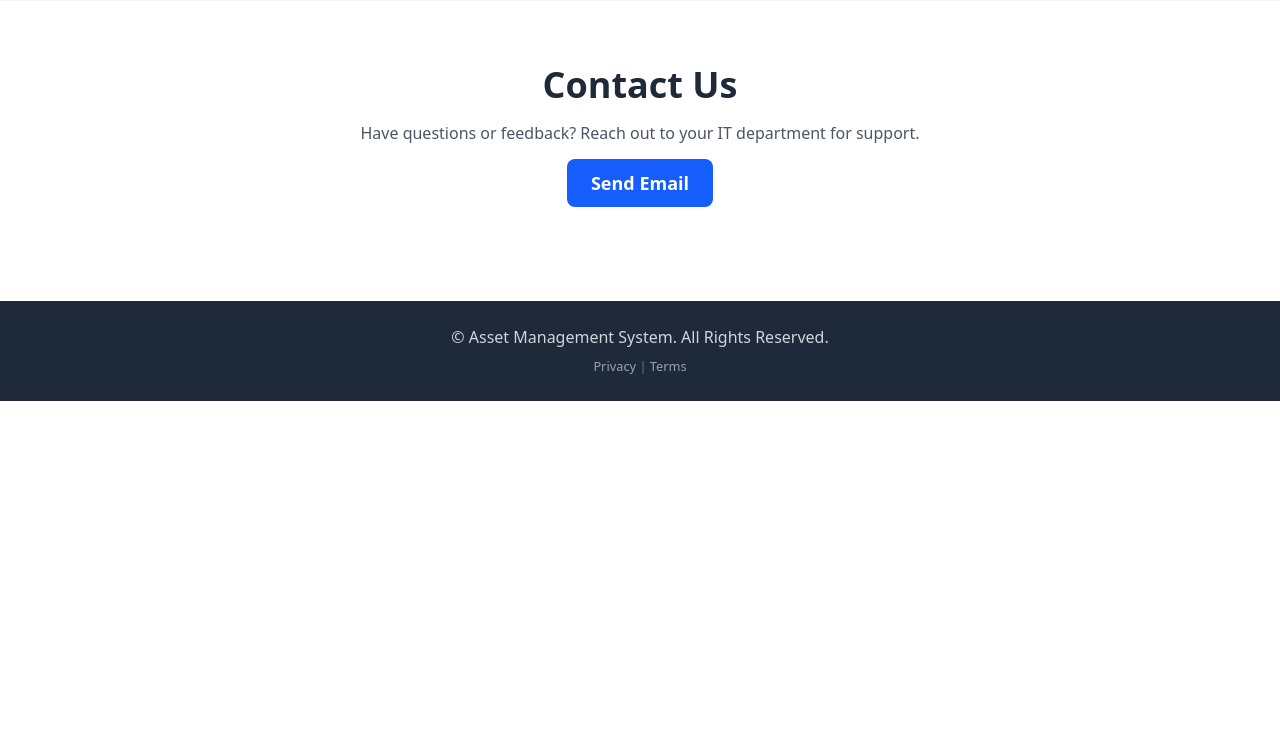
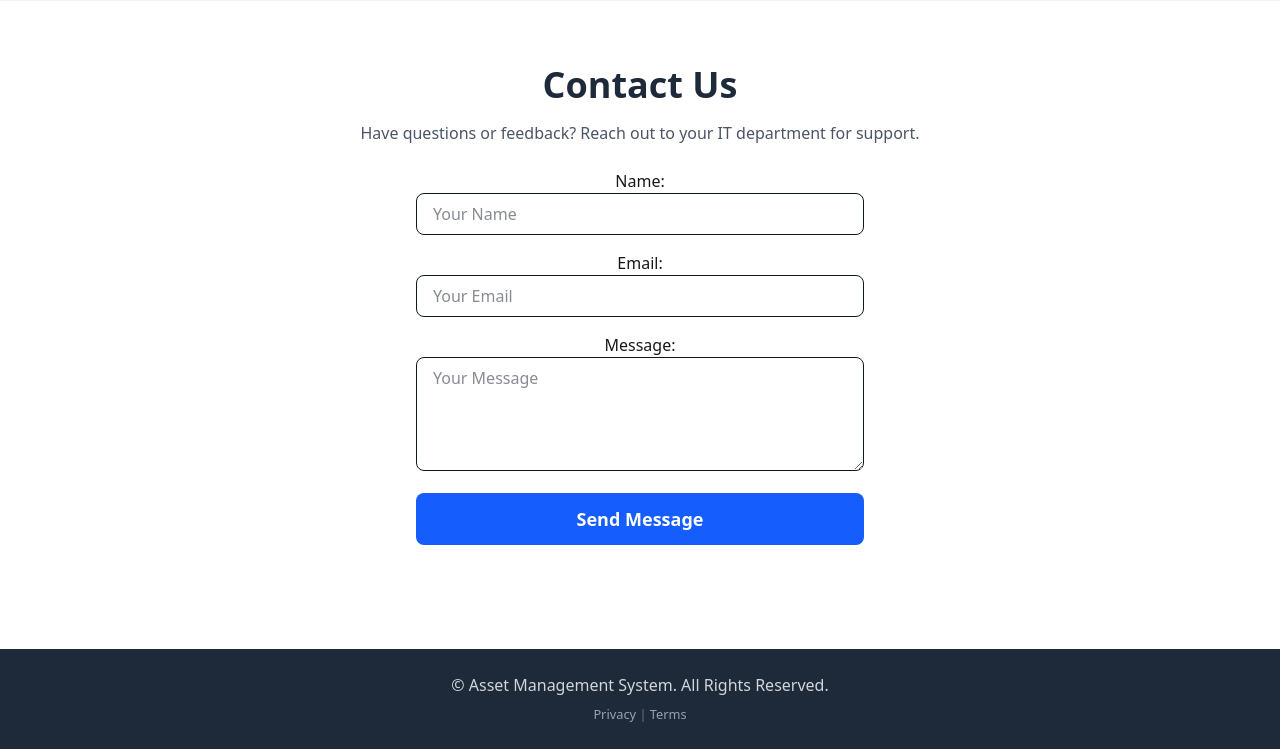
Before and after one commit to cherubkira/Asset-Management-System, a Django app: page / in a window 1280 px wide. Shown: the part 1079-1828 px from the top of the page. Before the commit the page ends 1480 px from the top, so only its background shows below. Run offline with Django 5.2, Linux system fonts and the light colour scheme; style sheets or scripts are compiled from the project's sources; some libraries are stand-ins or nearby versions.

Commit message:
feat: add a contant form to send email

```diff
--- a/asset1/forms.py
+++ b/asset1/forms.py
@@ -31,3 +31,23 @@ class SubCategoryForm(forms.ModelForm):
     class Meta:
         model = SubCategory
         fields = ["name", "description", "category"]
+
+class ContactForm(forms.Form):
+    name = forms.CharField(max_length=100,
+                           widget=forms.TextInput(attrs={'class': 'w-full px-4 py-2 border rounded-lg text-gray-900 focus:ring-blue-500 focus:border-blue-500',
+            'placeholder': 'Your Name'}))
+
+    email = forms.EmailField(
+        widget=forms.EmailInput(attrs={
+            'class': 'w-full px-4 py-2 border rounded-lg text-gray-900 focus:ring-blue-500 focus:border-blue-500',
+            'placeholder': 'Your Email'
+        })
+    )
+
+    message = forms.CharField(
+        widget=forms.Textarea(attrs={
+            'class': 'w-full px-4 py-2 border rounded-lg text-gray-900 focus:ring-blue-500 focus:border-blue-500',
+            'placeholder': 'Your Message',
+            'rows': 4
+        })
+    )
--- a/asset1/templates/asset1/landing.html
+++ b/asset1/templates/asset1/landing.html
@@ -90,13 +90,35 @@
   </section>
 
   <!-- Contact Section -->
-  <section id="contact" class="py-16 text-center bg-white">
-    <div class="container mx-auto px-4">
-      <h2 class="text-gray-800 text-4xl font-extrabold mb-4">Contact Us</h2>
-      <p class="text-gray-600 mb-6">Have questions or feedback? Reach out to your IT department for support.</p>
-      <a href="mailto:kirubelmelaku2019@gmail.com" class="px-6 py-3 text-lg font-semibold text-white bg-blue-600 hover:bg-blue-700 rounded-lg transition-colors duration-200">Send Email</a>
+<section id="contact" class="py-16 text-center bg-white">
+  <div class="container mx-auto px-4">
+    <h2 class="text-gray-800 text-4xl font-extrabold mb-4">Contact Us</h2>
+    <p class="text-gray-600 mb-6">Have questions or feedback? Reach out to your IT department for support.</p>
+
+    <!-- Contact Form -->
+    <div class="max-w-md mx-auto">
+      <form action="{% url 'asset1:landing' %}" method="post" class="space-y-4">
+        {% csrf_token %}
+
+        <!-- Render form fields manually to apply Tailwind styles -->
+        {% for field in form %}
+          <div class="mb-4">
+            {{ field.label_tag }}
+            {{ field }}
+            {% if field.errors %}
+              {% for error in field.errors %}
+                <p class="text-red-500 text-sm mt-1 text-left">{{ error }}</p>
+              {% endfor %}
+            {% endif %}
+          </div>
+        {% endfor %}
+
+        <button type="submit" class="w-full px-6 py-3 text-lg font-semibold text-white bg-blue-600 hover:bg-blue-700 rounded-lg transition-colors duration-200">Send Message</button>
+      </form>
     </div>
-  </section>
+  </div>
+</section>
+
 
   <!-- Footer -->
   <footer class="bg-gray-800 text-gray-300 py-6 mt-10">
--- a/asset1/templates/asset1/login.html
+++ b/asset1/templates/asset1/login.html
@@ -13,8 +13,14 @@
                 {% if field.errors %}
                 <p class="text-red-500 text-sm mt-1">{{ field.errors|striptags }}</p>
                 {% endif %}
+
             </div>
+
+
             {% endfor %}
+             <div>
+                <a href="">Forgot Password?</a>
+            </div>
             <button type="submit"
                     class="w-full py-2 px-4 bg-blue-600 text-white font-semibold rounded-md hover:bg-blue-700 transition-colors duration-200">
                 Login
--- a/asset1/urls.py
+++ b/asset1/urls.py
@@ -6,6 +6,7 @@ app_name = "asset1"
 
 urlpatterns = [
     path('', views.landing_page, name='landing'),
+    path('contact/', views.contact_view, name='contact_view'),
     path('dashboard/', views.dashboard, name='dashboard'),
     path('assets/', views.asset_list, name='asset_list'),
     path('asset/create/', views.asset_create, name='asset-create'),
--- a/asset1/views.py
+++ b/asset1/views.py
@@ -1,19 +1,50 @@
 from django.shortcuts import render, redirect, get_object_or_404
 from django.contrib.auth.decorators import login_required
 from .models import Asset, AssignmentHistory, AssetRequest, IssueReport
-from .forms import AssetForm
+from .forms import AssetForm,ContactForm
 from django.core.paginator import Paginator
 from .models import EmployeeList,Category,SubCategory,IssueReport
 from .forms import EmployeeForm, CategoryForm, SubCategoryForm, AssetRequestForm
 from django.contrib import messages
 from django.db.models import Q
+from django.core.mail import send_mail, BadHeaderError
+from django.http import HttpResponse
+from django.conf import settings
 
 
 def landing_page(request):
+
     if request.user.is_authenticated:
         return redirect('asset1:dashboard')
-    return render(request, 'asset1/landing.html')
 
+    if request.method == 'POST':
+        form = ContactForm(request.POST)
+        if form.is_valid():
+            subject = 'Website Contact Form Inquiry'
+            body = {
+                'name': form.cleaned_data['name'],
+                'email': form.cleaned_data['email'],
+                'message': form.cleaned_data['message'],
+            }
+            message_body = "\n".join(body.values())
+
+            try:
+                send_mail(subject, message_body, settings.EMAIL_HOST_USER, ['your_recipient_email@example.com'])
+                messages.success(request, 'Your message has been sent successfully!')
+            except Exception as e:
+                messages.error(request, f'There was an error sending your message: {e}')
+
+
+            return redirect('asset1:landing')
+        else:
+
+            contact_form = form
+    else:
+
+        contact_form = ContactForm()
+
+    context = {'form': contact_form}
+    return render(request, 'asset1/landing.html', context)
 
 @login_required
 def dashboard(request):
@@ -209,3 +240,7 @@ def asset_update(request, pk):
     else:
         form = AssetForm(instance=asset)
     return render(request, "asset1/asset_form.html", {"form": form})
+
+
+def contact_view(request):
+     return redirect('asset1:landing_page')
```
Also changed, not shown: Asset/settings.py (+8 -0 lines), db.sqlite3.
